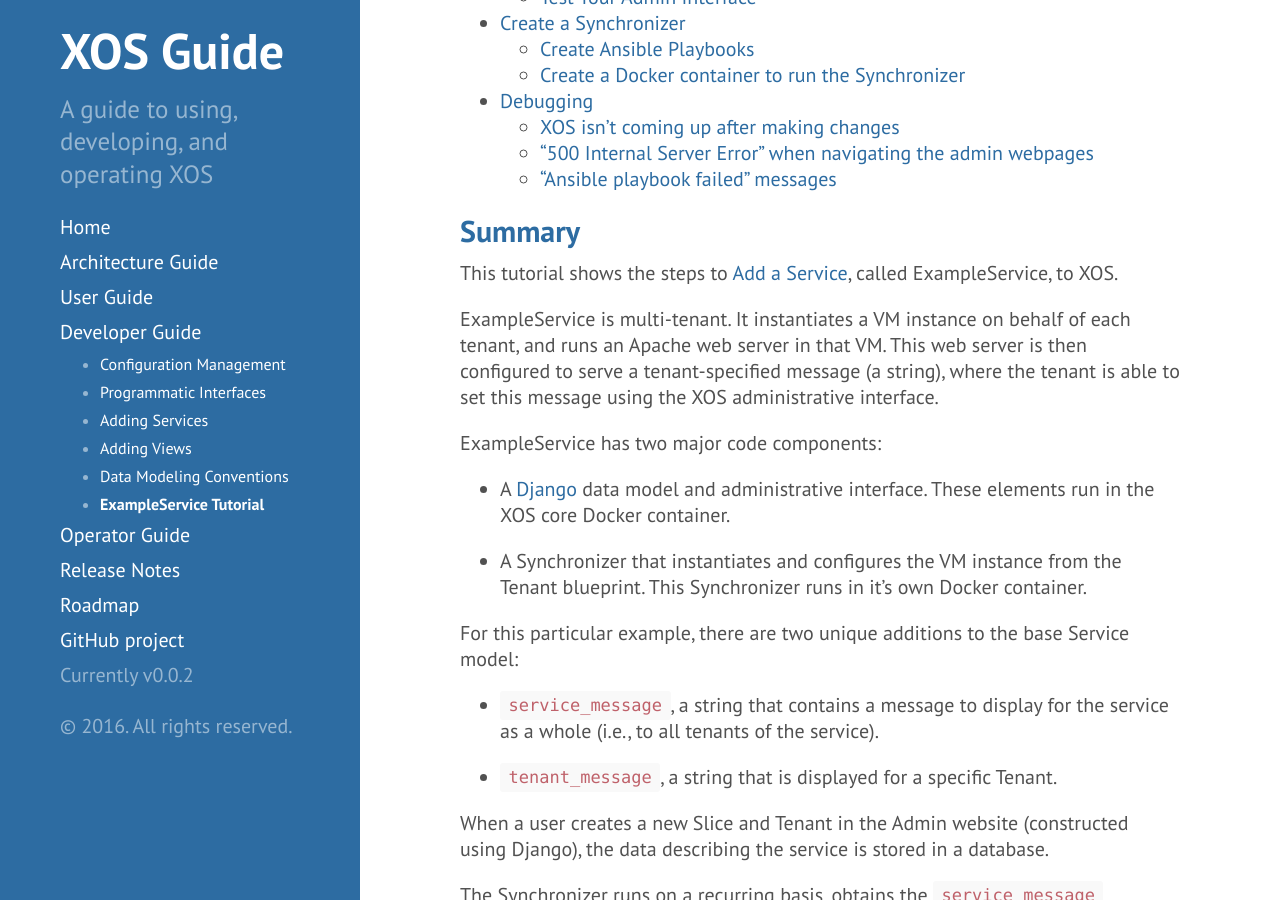
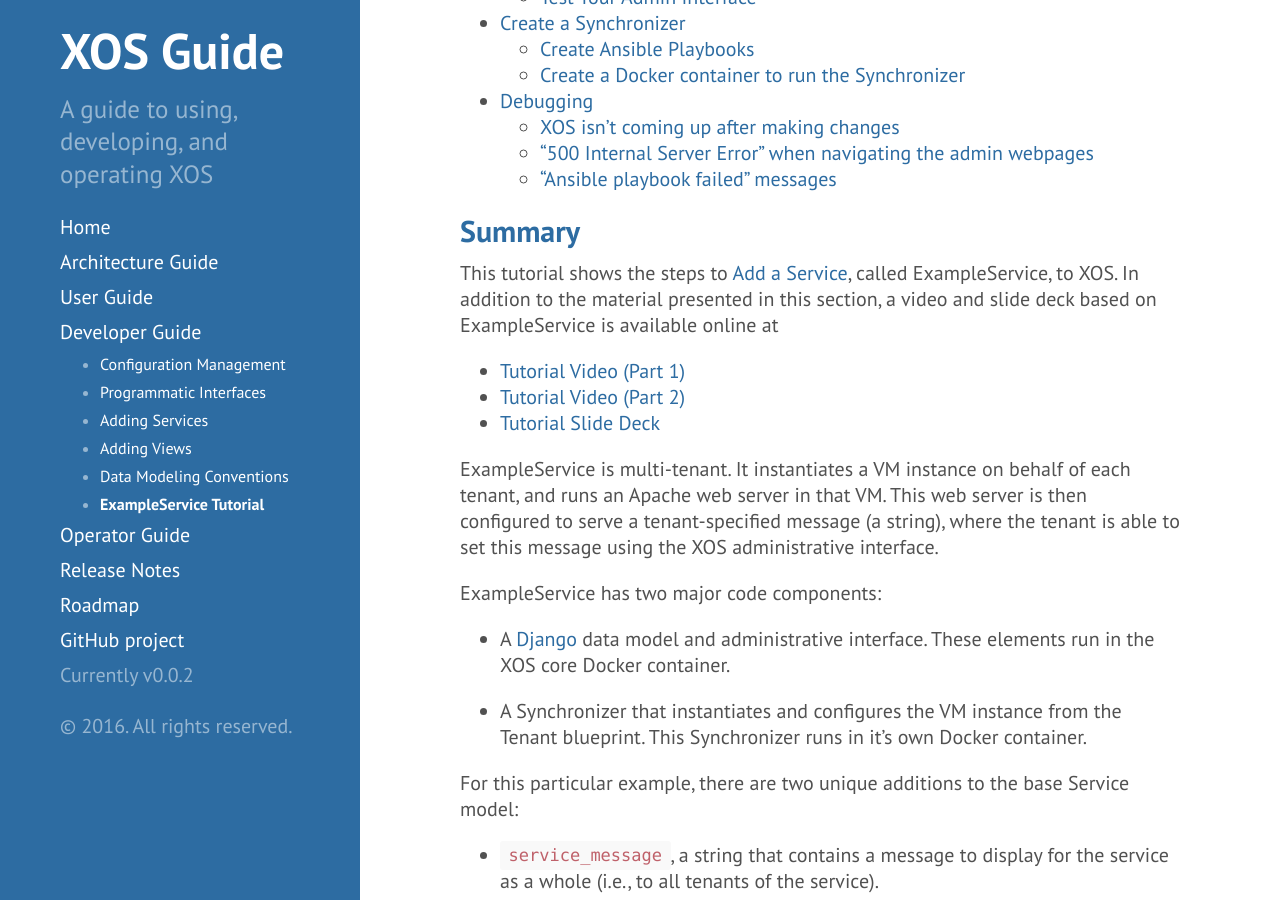
Before and after one commit to open-cloud/open-cloud.github.io.old, a Jekyll site: the page built from devguide_exampleservice.md, in a window 1280 px wide and 900 px high, scrolled down 416 px. Built offline with Jekyll 4.4.1, drawn with Linux system fonts in a browser that asks for light colours.

Commit message:
added link to tutorial video

```diff
--- a/devguide_exampleservice.md
+++ b/devguide_exampleservice.md
@@ -8,7 +8,11 @@ permalink: /devguide/exampleservice/
 
 ## Summary
 
-This tutorial shows the steps to [Add a Service](/devguide/addservice/), called ExampleService, to XOS.
+This tutorial shows the steps to [Add a Service](/devguide/addservice/), called ExampleService, to XOS. In addition to the material presented in this section, a video and slide deck based on ExampleService is available online at
+
+ - [Tutorial Video (Part 1)](https://youtu.be/lRky2vxnYTI)
+ - [Tutorial Video (Part 2)](https://youtu.be/-GaXnbdRx_w)
+ - [Tutorial Slide Deck](http://guide.xosproject.org/XOS-Tutorial.pdf)
 
 ExampleService is multi-tenant. It instantiates a VM instance on behalf of each tenant, and runs an Apache web server in that VM. This web server is then configured to serve a tenant-specified message (a string), where the tenant is able to set this message using the XOS administrative interface.
 
```
